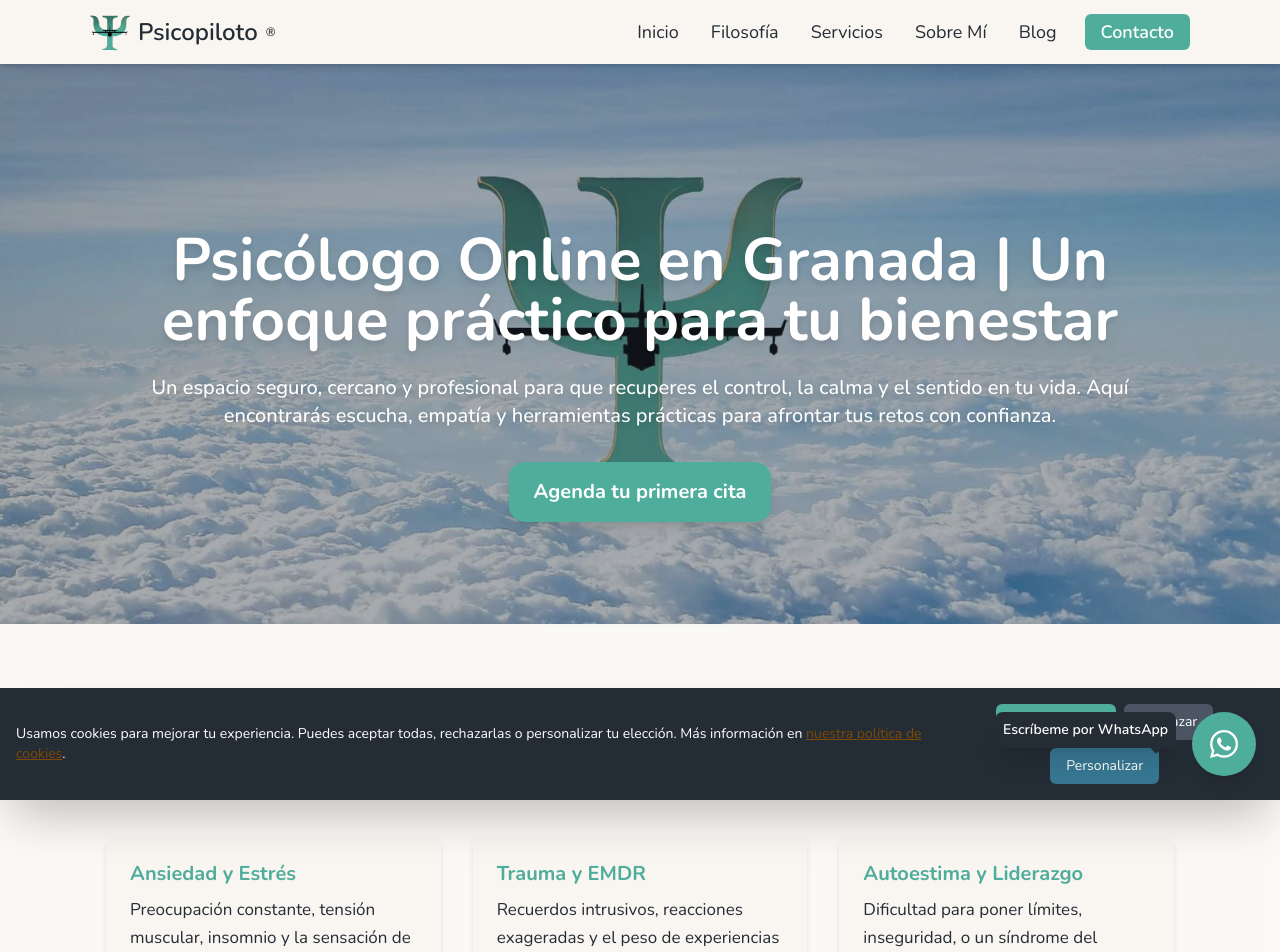
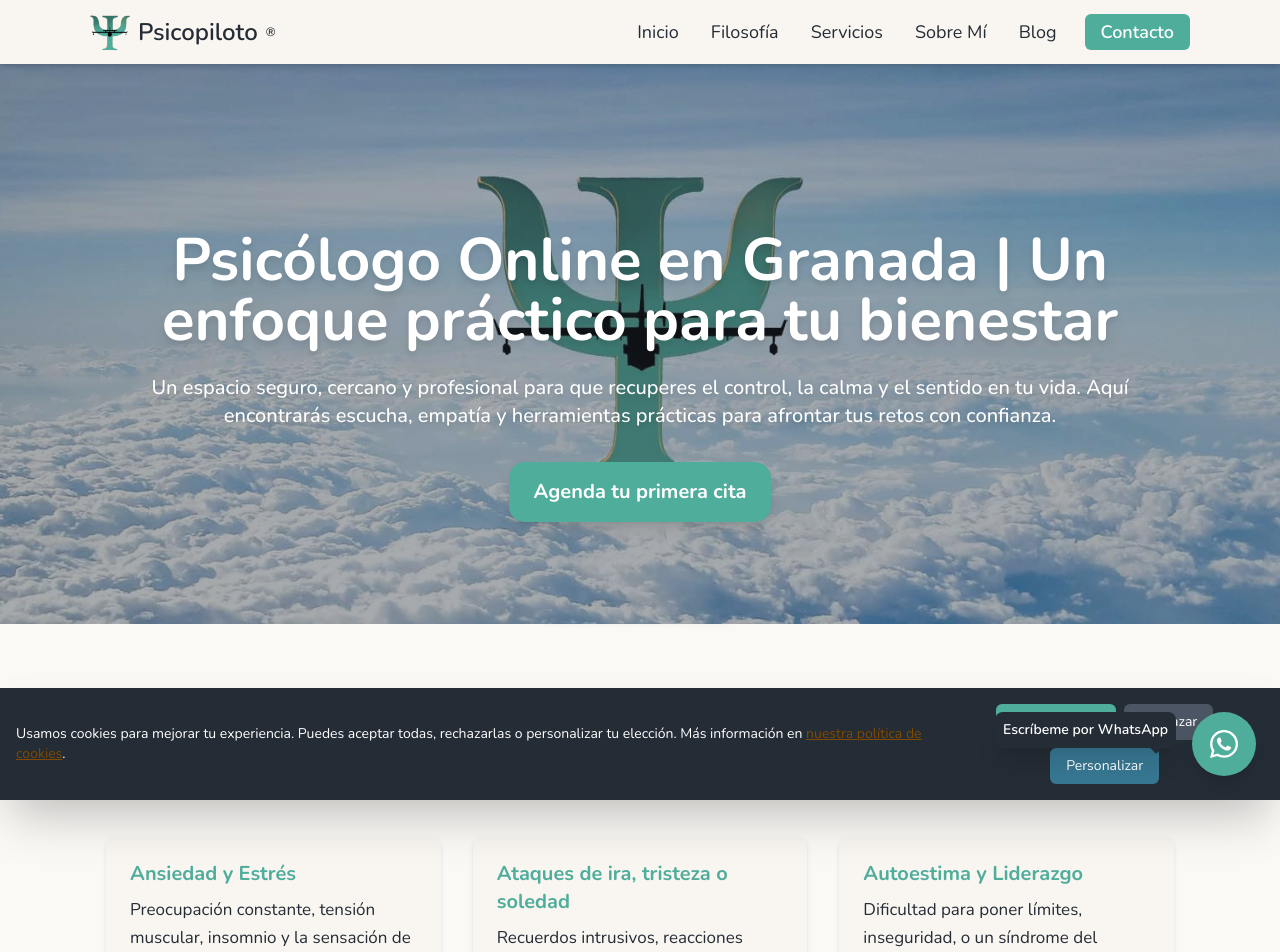
Before and after one commit to psicopiloto/psicopilotopage1, a Next.js app: page / in a window 1280 px wide. Shown: the top 952 px of the page. Built offline with nearby package versions, Linux system fonts and the light colour scheme.

Commit message:
Update index.js

```diff
--- a/pages/index.js
+++ b/pages/index.js
@@ -89,7 +89,7 @@ export default function Home() {
                 <a href="/ansiedad" className="text-sm text-psicopiloto-blue-600 hover:underline mt-2 inline-block">Saber más sobre ansiedad →</a>
               </div>
               <div className="p-6 bg-psicopiloto-sand-50 rounded-lg shadow-md hover:shadow-xl transition transform hover:-translate-y-1">
-                <h3 className="text-xl font-bold mb-2 text-psicopiloto-green-500">Trauma y EMDR</h3>
+                <h3 className="text-xl font-bold mb-2 text-psicopiloto-green-500">Ataques de ira, tristeza o soledad</h3>
                 <p className="text-psicopiloto-gray-700">Recuerdos intrusivos, reacciones exageradas y el peso de experiencias pasadas. Con la terapia EMDR y un enfoque integrador, es posible sanar.</p>
                 <a href="/servicios" className="text-sm text-psicopiloto-blue-600 hover:underline mt-2 inline-block">Descubre el EMDR →</a>
               </div>
```
